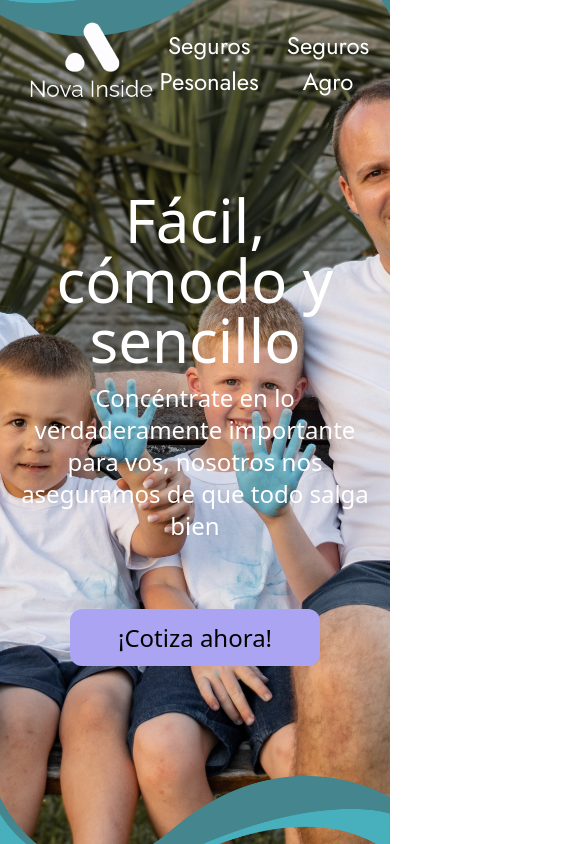
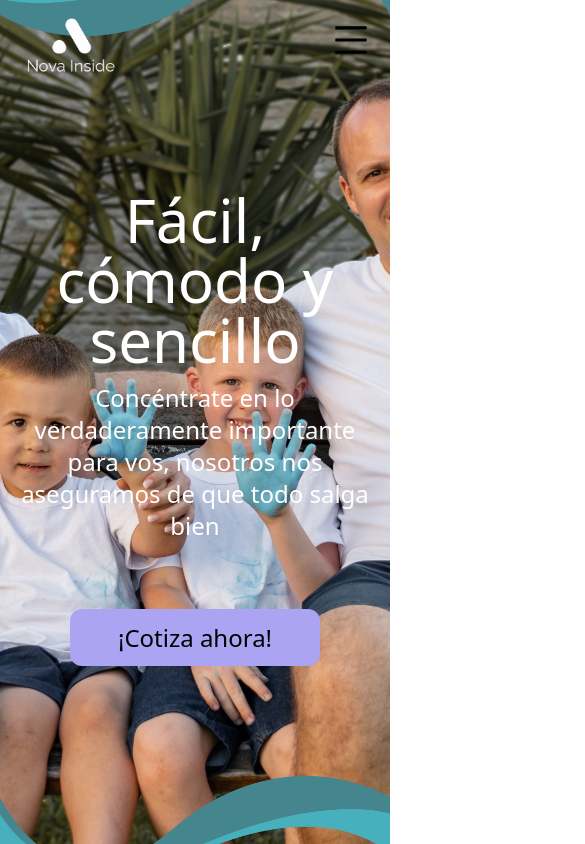
Before and after one commit to joblyapp/team-legumbre, a React (Vite) app: page / in a window 390 px wide. Shown: the top 844 px of the page, 585 px wide, since content can reach past the window. Built offline with nearby package versions, Linux system fonts and the light colour scheme; a web font is replaced by a local one.

Commit message:
grageando nav responsive para moviles

```diff
--- a/package.json
+++ b/package.json
@@ -10,7 +10,8 @@
   },
   "dependencies": {
     "react": "^18.2.0",
-    "react-dom": "^18.2.0"
+    "react-dom": "^18.2.0",
+    "react-icons": "^4.7.1"
   },
   "devDependencies": {
     "@types/react": "^18.0.26",
--- a/public/reset.css
+++ b/public/reset.css
@@ -38,11 +38,11 @@ body::-webkit-scrollbar {
   }
 
   body::-webkit-scrollbar-track {
-	background-color: rgb(68, 44, 36);
+	background-color: #45868F;
   }
 
   body::-webkit-scrollbar-thumb {
-	background-color:  #FAF7CE;
+	background-color:  #48B0BE;
 	border-radius: 20px;
   }
 ol, ul {
--- a/src/App.jsx
+++ b/src/App.jsx
@@ -11,13 +11,17 @@ function App() {
   const [count, setCount] = useState(0)
 
   return (
-    <div className="App bg-[#ADF5FF] h-screen">
+    <>
+
+    <div className="App bg-[#ADF5FF] h-screen overflow-x-hidden">
       <NavPersonalizado tipoOscuro={false} className="z-50" />
       <HomeSectionContent></HomeSectionContent>
       <GalleryConteiner></GalleryConteiner>
       <SectionBanner/>
       <Footer/>
     </div>
+    </>
+
 
   )
 }
--- a/src/componentes/puro/NavPersonalizado.jsx
+++ b/src/componentes/puro/NavPersonalizado.jsx
@@ -1,9 +1,8 @@
 import { useEffect } from "react";
 import { useRef, useState } from "react";
-
+import { AiOutlineMenu} from 'react-icons/ai';
 export default function NavPersonalizado(props = { tipoOscuro: false }) {
   const { tipoOscuro } = props;
-
   const pestañas = [
     "Seguros Pesonales",
     "Seguros Agro",
@@ -16,13 +15,14 @@ export default function NavPersonalizado(props = { tipoOscuro: false }) {
   }, [])
 
   return (
-    <header className="fixed w-full flex flex-row  font-jost text-[24px] justify-between px-[5%] pt-2 lg:text-[17px] xl:text-[22px]  desk:text-[24px] z-50">
+    <header className={`fixed w-full flex flex-row  font-jost text-[24px] justify-between px-[5%] pt-2 lg:text-[17px] xl:text-[22px]  desk:text-[24px] z-50 `}>
       <img
-        className="lg:h-[85px] xl:h-[105px] desk:h-full"
+        className="h-[80px] lg:h-[85px] xl:h-[105px] desk:h-full"
         src={`/imagenes/logo-nav-${tipoOscuro ? "negro" : "blanco"}.png`}
         alt="logo-nav"
       />
-      <nav className={"flex flex-row justify-center align-middle gap-7 "+`text-${tipoOscuro? "black" :"white"} xl:gap-9`}>
+      <AiOutlineMenu className={`fill-${tipoOscuro? "black" :"white"} mt-3 w-[40px] h-[40px] block md:hidden stroke-black stroke-2`}/>
+      <nav className={"hidden flex-row justify-center align-middle gap-7 "+`text-${tipoOscuro? "black" :"white"} xl:gap-9 md:flex`}>
         {pestañas.map((pestaña, index) => (
           <button key={index}>{pestaña}</button>
         ))}
```
Also changed, not shown: 1 other file (tests, documents, lock files or other folders).
